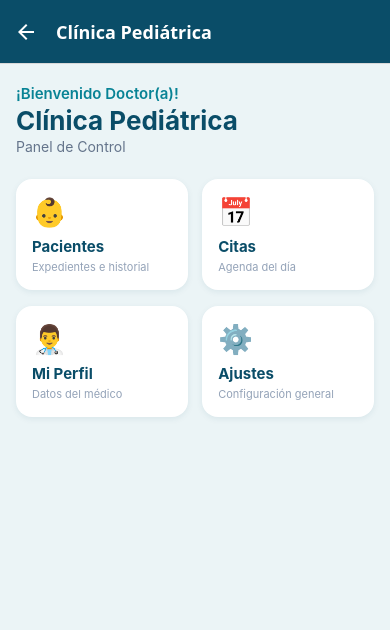
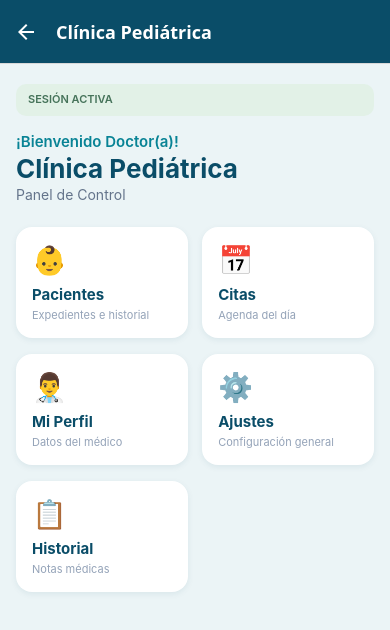
Before and after one commit to Ascencio7/CLINICA_PEDIATRICA_GUIA_1_DAMA, a React Native app: screen /Home in a window 390 px wide. Shown: the top 630 px of the page. Built offline with nearby package versions, Linux system fonts and the light colour scheme; no server answers.

Commit message:
Semana 4

```diff
--- a/App.js
+++ b/App.js
@@ -10,11 +10,13 @@ import SettingsScreen from './frontend/src/screens/SettingsScreen';
 import PacienteScreen from './frontend/src/screens/PacienteScreen'; // 👈 Nombre en singular
 import AppointmentScreen from './frontend/src/screens/AppointmentScreen';
 import MedicalHistoryScreen from './frontend/src/screens/MedicalHistoryScreen';
+import { SessionProvider } from './frontend/src/context/SessionContext';
 
 const Stack = createNativeStackNavigator();
 
 const App = () => {
   return (
+    <SessionProvider>
       <NavigationContainer>
         <Stack.Navigator
           initialRouteName="Login"
@@ -62,6 +64,7 @@ const App = () => {
         />
         </Stack.Navigator>
       </NavigationContainer>
+    </SessionProvider>
   );
 };
 
--- /dev/null
+++ b/frontend/src/components/UserBanner.js
@@ -0,0 +1,38 @@
+import React from 'react';
+import { StyleSheet, Text, View } from 'react-native';
+import { useSession } from '../context/SessionContext';
+
+const UserBanner = () => {
+  const { userName } = useSession();
+
+  return (
+    <View style={styles.container}>
+      <Text style={styles.label}>Sesión activa</Text>
+      <Text style={styles.name}>{userName}</Text>
+    </View>
+  );
+};
+
+const styles = StyleSheet.create({
+  container: {
+    backgroundColor: '#E2F1E7',
+    borderRadius: 10,
+    paddingHorizontal: 12,
+    paddingVertical: 8,
+    marginBottom: 16,
+  },
+  label: {
+    color: '#46735A',
+    fontSize: 11,
+    fontWeight: '600',
+    textTransform: 'uppercase',
+  },
+  name: {
+    color: '#1F5135',
+    fontSize: 15,
+    fontWeight: '700',
+    marginTop: 2,
+  },
+});
+
+export default UserBanner;
--- /dev/null
+++ b/frontend/src/context/SessionContext.js
@@ -0,0 +1,15 @@
+import React, { createContext, useContext, useState } from 'react';
+
+const SessionContext = createContext(null);
+
+export const SessionProvider = ({ children }) => {
+  const [userName, setUserName] = useState('');
+
+  return (
+    <SessionContext.Provider value={{ userName, setUserName }}>
+      {children}
+    </SessionContext.Provider>
+  );
+};
+
+export const useSession = () => useContext(SessionContext);
--- a/frontend/src/screens/HomeScreen.js
+++ b/frontend/src/screens/HomeScreen.js
@@ -1,6 +1,7 @@
 import React from 'react';
 import { StyleSheet, Text, View, TouchableOpacity, StatusBar, ScrollView } from 'react-native';
 import { SafeAreaView } from 'react-native-safe-area-context';
+import UserBanner from '../components/UserBanner';
 
 const HomeScreen = ({ navigation }) => {
   return (
@@ -11,6 +12,7 @@ const HomeScreen = ({ navigation }) => {
         contentContainerStyle={styles.scrollContent}
         showsVerticalScrollIndicator={false}
       >
+        <UserBanner />
         {/* Encabezado */}
         <View style={styles.headerContainer}>
           <Text style={styles.greeting}>¡Bienvenido Doctor(a)!</Text>
@@ -59,6 +61,16 @@ const HomeScreen = ({ navigation }) => {
             <Text style={styles.cardIcon}>⚙️</Text>
             <Text style={styles.cardTitle}>Ajustes</Text>
             <Text style={styles.cardSubtitle}>Configuración general</Text>
+          </TouchableOpacity>
+
+          <TouchableOpacity
+            style={styles.card}
+            activeOpacity={0.8}
+            onPress={() => navigation?.navigate('Historial')}
+          >
+            <Text style={styles.cardIcon}>📋</Text>
+            <Text style={styles.cardTitle}>Historial</Text>
+            <Text style={styles.cardSubtitle}>Notas médicas</Text>
           </TouchableOpacity>
 
         </View>
--- a/frontend/src/screens/LoginScreen.js
+++ b/frontend/src/screens/LoginScreen.js
@@ -1,8 +1,10 @@
 import React, { useState } from "react";
 import { View, Text, TextInput, TouchableOpacity, StyleSheet, KeyboardAvoidingView, Platform } from 'react-native';
 import { SafeAreaView } from 'react-native-safe-area-context';
+import { useSession } from '../context/SessionContext';
 
 const LoginScreen = ({ navigation }) => {
+  const { setUserName } = useSession();
   const [username, setUsername] = useState('');
   const [password, setPassword] = useState('');
 
@@ -12,7 +14,8 @@ const LoginScreen = ({ navigation }) => {
       return;
     }
 
-    // Navega a Home reemplazando la pila para no poder volver atrás al Login
+    setUserName(username.trim());
+
     if (navigation) {
       navigation.replace('Home');
     }
--- a/frontend/src/screens/MedicalHistoryScreen.js
+++ b/frontend/src/screens/MedicalHistoryScreen.js
@@ -3,6 +3,7 @@ import { ScrollView, View, Text, StyleSheet, TextInput, TouchableOpacity } from
 import { SafeAreaView } from 'react-native-safe-area-context';
 
 import API from '../config';
+import UserBanner from '../components/UserBanner';
 
 const MedicalHistoryScreen = ({ route }) => {
   const patient = route?.params?.patient;
@@ -45,8 +46,9 @@ const MedicalHistoryScreen = ({ route }) => {
   return (
     <SafeAreaView style={styles.safeArea}>
       <ScrollView contentContainerStyle={styles.scrollContent} showsVerticalScrollIndicator={false}>
+        <UserBanner />
         <Text style={styles.header}>Historial Médico</Text>
-        {patient ? <Text style={styles.subHeader}>Paciente: {patient.name}</Text> : null}
+        {patient ? <Text style={styles.subHeader}>Paciente: {patient.name || patient.nombre}</Text> : null}
 
         <View style={styles.addRow}>
           <TextInput placeholder="Agregar nota clínica" style={styles.input} value={note} onChangeText={setNote} />
--- a/frontend/src/screens/PacienteScreen.js
+++ b/frontend/src/screens/PacienteScreen.js
@@ -1,23 +1,27 @@
-import React, { useState, useEffect } from 'react';
+import React, { useState, useCallback } from 'react';
 import { View, Text, StyleSheet, TouchableOpacity, TextInput, FlatList, Alert } from 'react-native';
+import { useFocusEffect } from '@react-navigation/native';
 
 import API from '../config';
+import UserBanner from '../components/UserBanner';
 
 const PacientesScreen = ({ navigation }) => {
   const [patients, setPatients] = useState([]);
 
-  useEffect(() => {
+  useFocusEffect(useCallback(() => {
     const load = async () => {
       try {
         const res = await fetch(`${API}/patients`);
+        if (!res.ok) throw new Error(`HTTP ${res.status}`);
         const data = await res.json();
         setPatients(data);
       } catch (e) {
         console.warn('Error cargando pacientes desde backend:', e);
+        Alert.alert('No se pudo cargar', `Verifica que el backend esté activo en ${API}`);
       }
     };
     load();
-  }, []);
+  }, []));
 
   const [nombre, setNombre] = useState('');
   const [edad, setEdad] = useState('');
@@ -113,6 +117,7 @@ const PacientesScreen = ({ navigation }) => {
 
   return (
     <View style={styles.container}>
+      <UserBanner />
       <Text style={styles.title}>Pacientes</Text>
       <Text style={styles.subtitle}>Añadir y gestionar pacientes</Text>
 
--- a/frontend/src/screens/ProfileScreen.js
+++ b/frontend/src/screens/ProfileScreen.js
@@ -1,20 +1,25 @@
 import React from 'react';
 import { StyleSheet, Text, View, TouchableOpacity, ScrollView } from 'react-native';
 import { SafeAreaView } from 'react-native-safe-area-context';
+import UserBanner from '../components/UserBanner';
+import { useSession } from '../context/SessionContext';
 
 const ProfileScreen = ({ navigation }) => {
+  const { userName } = useSession();
+
   return (
     <SafeAreaView style={styles.safeArea}>
       <ScrollView
         contentContainerStyle={styles.scrollContent}
         showsVerticalScrollIndicator={false}
       >
+        <UserBanner />
         {/* Avatar / Tarjeta de Presentación */}
         <View style={styles.avatarCard}>
           <View style={styles.avatarPlaceholder}>
             <Text style={styles.avatarText}></Text>
           </View>
-          <Text style={styles.doctorName}>Dr. Jonathan Ascencio</Text>
+          <Text style={styles.doctorName}>{userName}</Text>
           <Text style={styles.specialty}>Pediatra General / Neonatólogo</Text>
         </View>
 
--- a/frontend/src/screens/SettingsScreen.js
+++ b/frontend/src/screens/SettingsScreen.js
@@ -1,8 +1,11 @@
 import React, { useState } from 'react';
 import { StyleSheet, Text, View, Switch, TouchableOpacity, ScrollView } from 'react-native';
 import { SafeAreaView } from 'react-native-safe-area-context';
+import UserBanner from '../components/UserBanner';
+import { useSession } from '../context/SessionContext';
 
-const SettingsScreen = () => {
+const SettingsScreen = ({ navigation }) => {
+  const { setUserName } = useSession();
   const [notifications, setNotifications] = useState(true);
   const [darkMode, setDarkMode] = useState(false);
 
@@ -12,6 +15,7 @@ const SettingsScreen = () => {
         contentContainerStyle={styles.scrollContent}
         showsVerticalScrollIndicator={false}
       >
+        <UserBanner />
         <Text style={styles.screenHeader}>Ajustes del Sistema</Text>
 
         {/* Sección 1: Preferencias de la App */}
@@ -65,7 +69,14 @@ const SettingsScreen = () => {
         </View>
 
         {/* Cierre de Sesión */}
-        <TouchableOpacity style={styles.logoutButton} activeOpacity={0.8}>
+        <TouchableOpacity
+          style={styles.logoutButton}
+          activeOpacity={0.8}
+          onPress={() => {
+            setUserName('');
+            navigation?.replace('Login');
+          }}
+        >
           <Text style={styles.logoutText}>Cerrar Sesión</Text>
         </TouchableOpacity>
 
```
Also changed, not shown: frontend/src/screens/AppointmentScreen.js (+8 -3 lines), 1 other file (tests, documents, lock files or other folders). Lines whose indentation alone changed are shown as unchanged.
